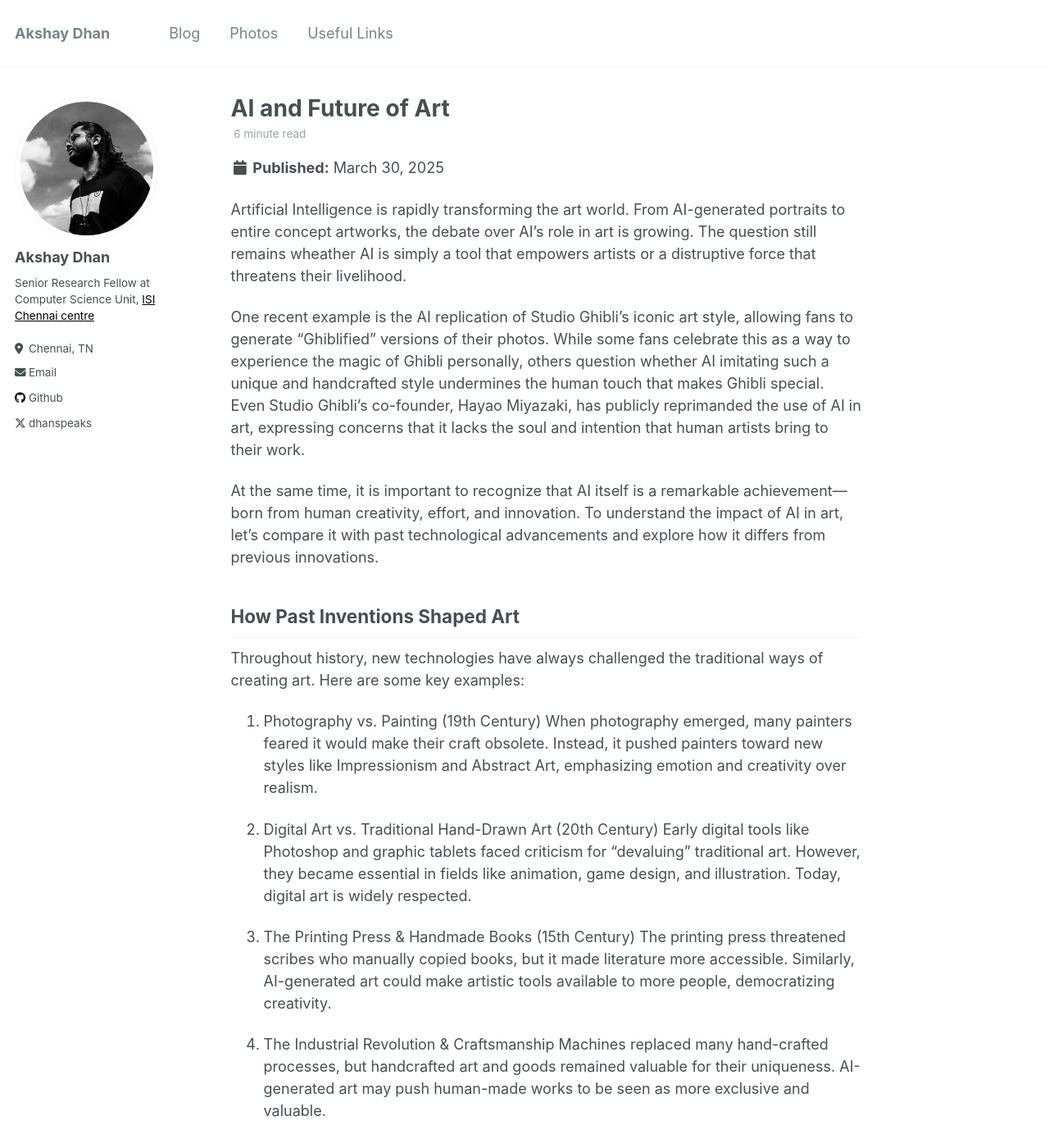
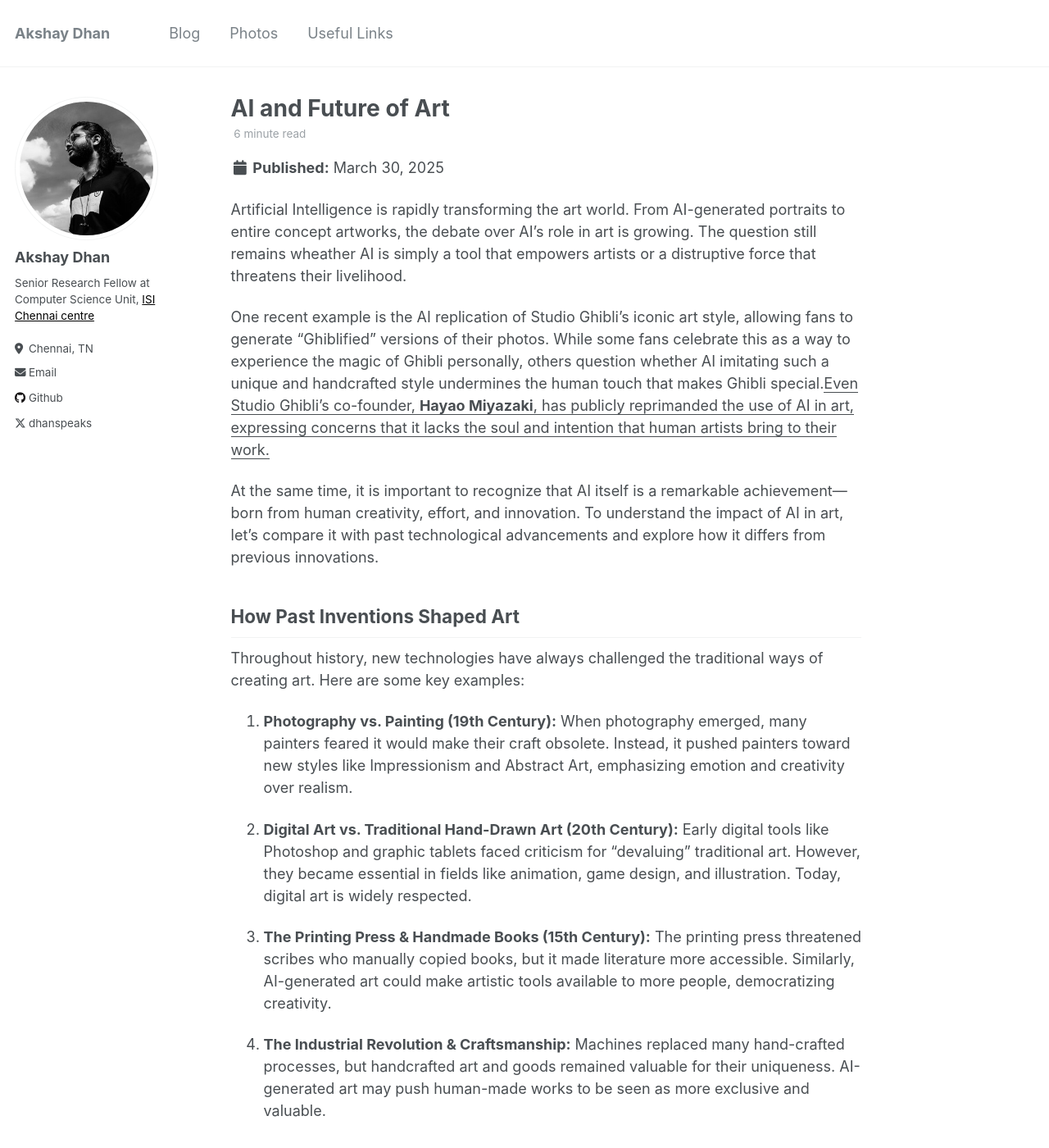
Before and after one commit to dhancodes/dhancodes.github.io, a Jekyll site: the page built from _posts/2025-03-30-ai-art.md, in a window 1280 px wide and 1400 px high. Shown: the whole window at 82% size. Built offline with Jekyll 4.4.1, drawn with Linux system fonts in a browser that asks for light colours.

Commit message:
minor changes

```diff
--- a/_posts/2024-03-30-ai-art.md
+++ b/_posts/2025-03-30-ai-art.md
@@ -16,9 +16,10 @@ One recent example is the AI replication of Studio Ghibli’s iconic art style,
 allowing fans to generate “Ghiblified” versions of their photos. While some fans
 celebrate this as a way to experience the magic of Ghibli personally, others
 question whether AI imitating such a unique and handcrafted style undermines the
-human touch that makes Ghibli special. Even Studio Ghibli’s co-founder, Hayao
-Miyazaki, has publicly reprimanded the use of AI in art, expressing concerns
-that it lacks the soul and intention that human artists bring to their work.
+human touch that makes Ghibli special.<ins>Even Studio Ghibli’s co-founder, **Hayao
+Miyazaki**, has publicly reprimanded the use of AI in art, expressing concerns
+that it lacks the soul and intention that human artists bring to their
+work.</ins>
 
 At the same time, it is important to recognize that AI itself is a remarkable
 achievement—born from human creativity, effort, and innovation.
@@ -30,23 +31,23 @@ advancements and explore how it differs from previous innovations.
 Throughout history, new technologies have always challenged the traditional ways
 of creating art. Here are some key examples:
 
-1.  Photography vs. Painting (19th Century)
+1.  **Photography vs. Painting (19th Century):**
     When photography emerged, many painters feared it would make their craft
     obsolete. Instead, it pushed painters toward new styles like Impressionism
     and Abstract Art, emphasizing emotion and creativity over realism.
 
-2.  Digital Art vs. Traditional Hand-Drawn Art (20th Century)
+2.  **Digital Art vs. Traditional Hand-Drawn Art (20th Century):**
     Early digital tools like Photoshop and graphic tablets faced criticism for
     “devaluing” traditional art. However, they became essential in fields like
     animation, game design, and illustration. Today, digital art is widely
     respected.
 
-3.  The Printing Press & Handmade Books (15th Century)
+3.  **The Printing Press & Handmade Books (15th Century):**
     The printing press threatened scribes who manually copied books, but it made
     literature more accessible. Similarly, AI-generated art could make artistic
     tools available to more people, democratizing creativity.
 
-4.  The Industrial Revolution & Craftsmanship
+4.  **The Industrial Revolution & Craftsmanship:**
     Machines replaced many hand-crafted processes, but handcrafted art and goods
     remained valuable for their uniqueness. AI-generated art may push human-made
     works to be seen as more exclusive and valuable.
```
